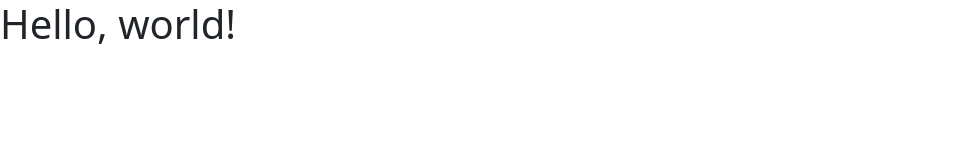
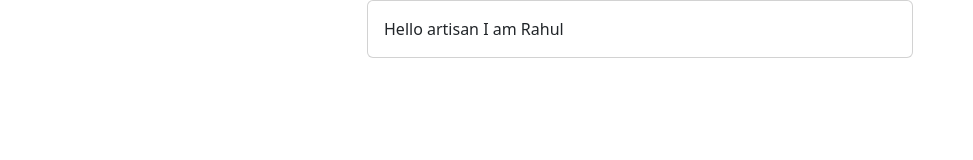
Before and after one commit to rahultechn0/rahultechn0.github.io, a plain HTML site: page index.html in a window 1280 px wide. Shown: the whole page, without its empty margins (0-973 px from the left). Drawn offline with nearby package versions, Linux system fonts and the light colour scheme.

Commit message:
Update index.html
test

```diff
--- a/index.html
+++ b/index.html
@@ -7,7 +7,21 @@
     <link href="https://cdn.jsdelivr.net/npm/bootstrap@5.2.1/dist/css/bootstrap.min.css" rel="stylesheet" integrity="sha384-iYQeCzEYFbKjA/T2uDLTpkwGzCiq6soy8tYaI1GyVh/UjpbCx/TYkiZhlZB6+fzT" crossorigin="anonymous">
   </head>
   <body>
-    <h1>Hello, world!</h1>
+    <div class="container">
+        <div class="row">
+            <div class="col-md-3"></div>
+
+            <div class="col-md-6">
+                <div class="card">
+                    <div class="card-body">
+                      Hello artisan I am Rahul
+                    </div>
+                  </div>
+            </div>
+
+            <div class="col-md-3"></div>
+        </div>
+    </div>
     <script src="https://cdn.jsdelivr.net/npm/bootstrap@5.2.1/dist/js/bootstrap.bundle.min.js" integrity="sha384-u1OknCvxWvY5kfmNBILK2hRnQC3Pr17a+RTT6rIHI7NnikvbZlHgTPOOmMi466C8" crossorigin="anonymous"></script>
   </body>
 </html>
```
